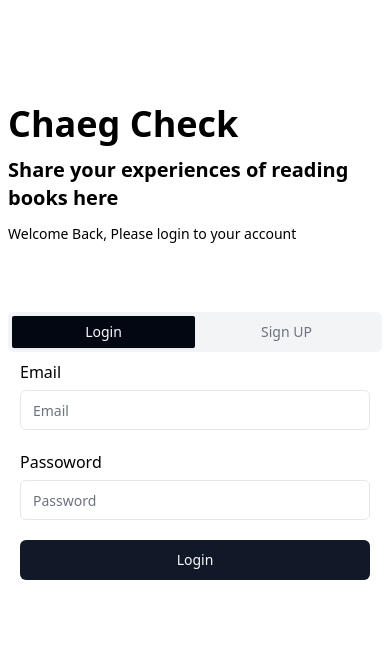
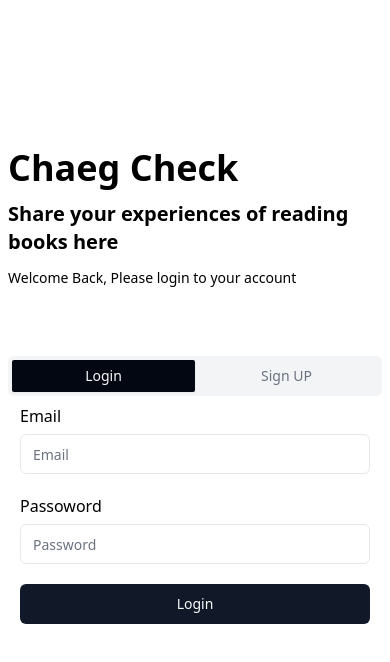
Before and after one commit to mobi-projects/mobi-3rd-1-typescript, a React (Vite) app: page /sign in a window 390 px wide. Shown: the top 662 px of the page. Built offline with nearby package versions, Linux system fonts and the light colour scheme; no server answers.

Commit message:
refactor : sign페이지 반응형적용해서 개선

```diff
--- a/src/pages/sign/components/sign-up.header.tsx
+++ b/src/pages/sign/components/sign-up.header.tsx
@@ -1,6 +1,6 @@
 export const SignUpHeader = () => {
   return (
-    <div className="flex h-[13rem] w-full flex-col gap-3">
+    <div className="flex h-[14rem] w-full flex-col gap-3">
       <h1 className="text-4xl font-extrabold">Chaeg Check</h1>
       <h2 className=" text-xl font-semibold">
         Let's sign up and share our book reviews together
--- a/src/pages/sign/index.tsx
+++ b/src/pages/sign/index.tsx
@@ -9,14 +9,16 @@ import {
 
 export const Sign = () => {
   return (
-    <Tabs defaultValue={D_LOGIN} className="IPHON_XR:px-2 w-full pt-24">
+    <div className="flex h-dvh w-full items-center justify-center">
+      <div className="IPAD_PRO:w-[52rem] IPAD_PRO:items-start IPAD_PRO:pt-28  flex h-full w-full  items-center justify-center pb-20">
+        <Tabs defaultValue={D_LOGIN} className="w-full px-2">
           <TabsContent value={D_LOGIN}>
             <SignInHeader />
           </TabsContent>
           <TabsContent value={D_SIGN_UP}>
             <SignUpHeader />
           </TabsContent>
-      <TabsList className="dark w-full">
+          <TabsList className="dark w-full ">
             <TabsTrigger value={D_LOGIN} className="w-full">
               Login
             </TabsTrigger>
@@ -31,5 +33,7 @@ export const Sign = () => {
             <SignUpForm />
           </TabsContent>
         </Tabs>
+      </div>
+    </div>
   )
 }
```
Lines whose indentation alone changed are shown as unchanged.
